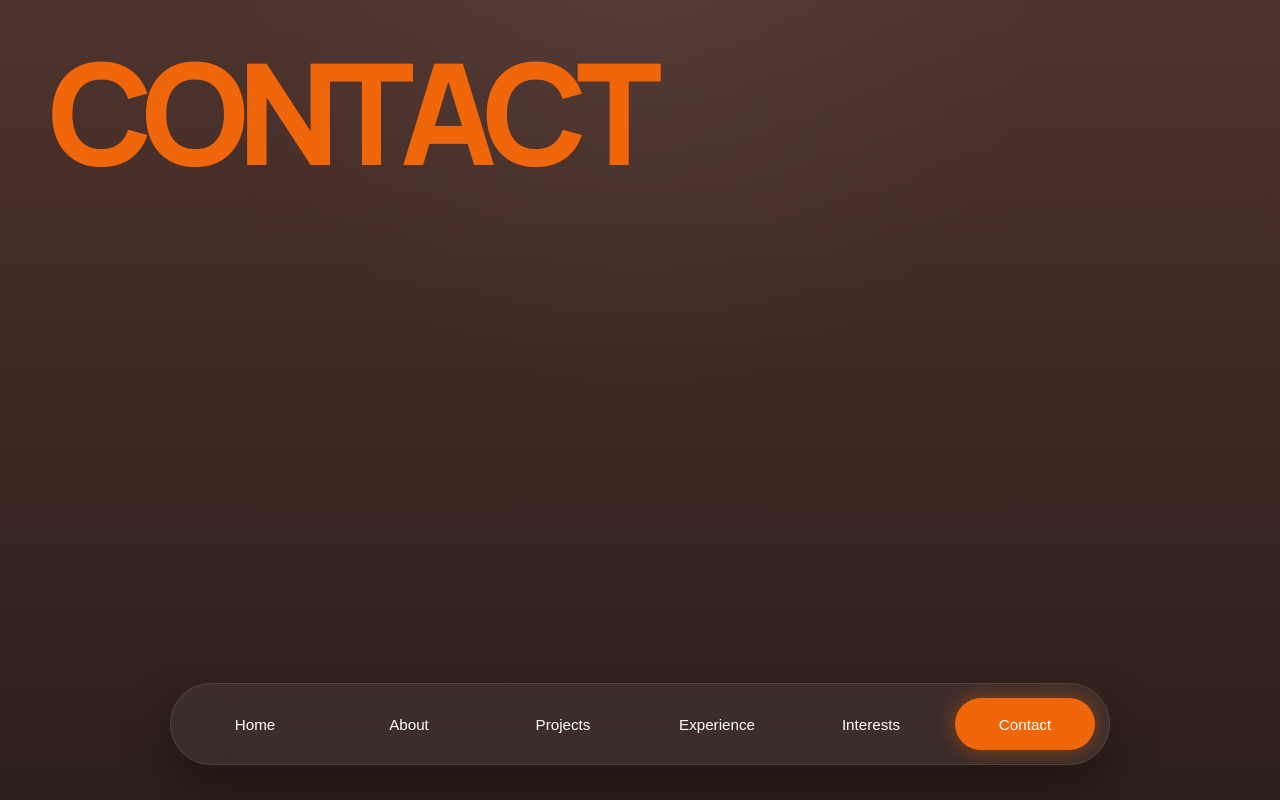
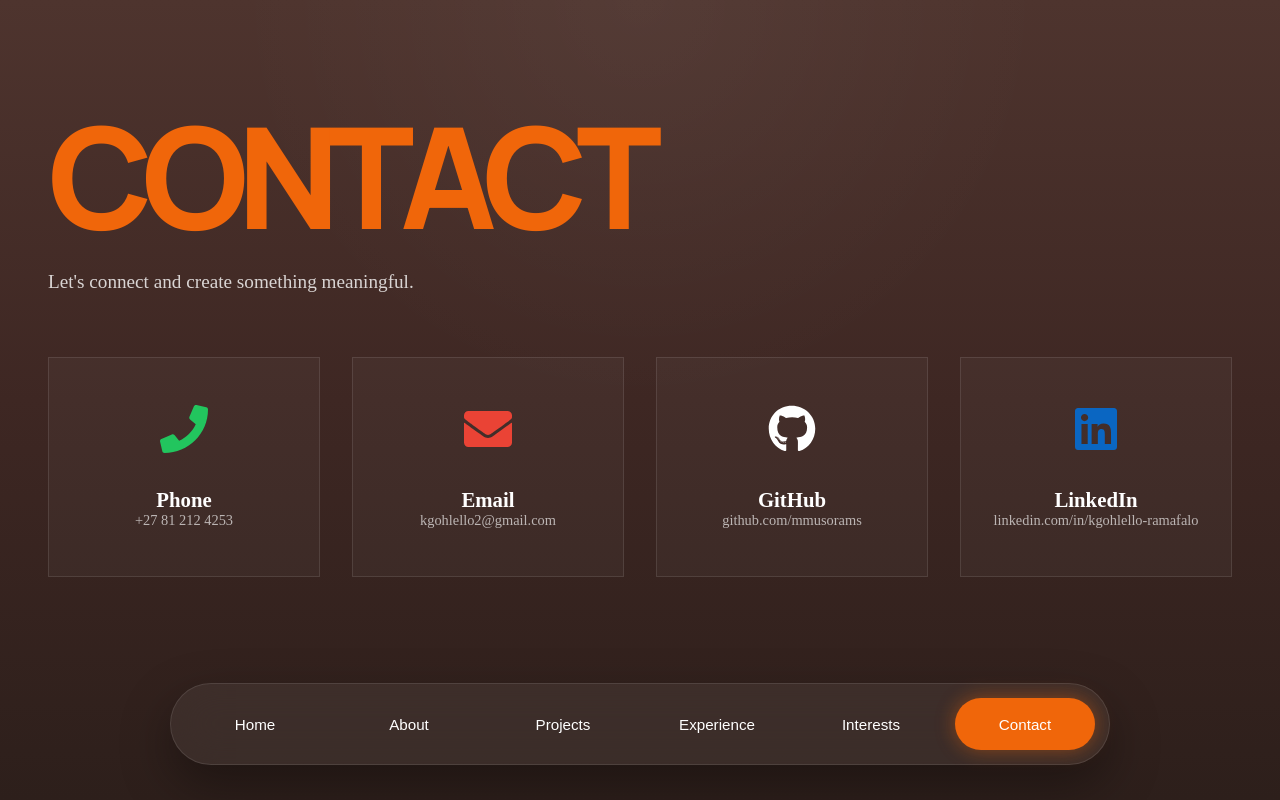
Before and after one commit to mmusorams/portfolio, a React (Vite) app: page /contact in a window 1280 px wide. Built offline with nearby package versions, Linux system fonts and the light colour scheme.

Commit message:
Complete portfolio content and add CV download

```diff
--- a/index.html
+++ b/index.html
@@ -5,6 +5,10 @@
     <link rel="icon" type="image/svg+xml" href="/favicon.svg" />
     <link rel="preconnect" href="https://fonts.googleapis.com" />
     <link rel="preconnect" href="https://fonts.gstatic.com" crossorigin />
+    <link rel="preconnect" href="https://fonts.googleapis.com">
+    <link rel="preconnect" href="https://fonts.gstatic.com" crossorigin>
+
+    <link href="https://fonts.googleapis.com/css2?family=Cormorant+Garamond:ital,wght@1,600&display=swap" rel="stylesheet">
     <link
       href="https://fonts.googleapis.com/css2?family=Manrope:wght@700;800&display=swap"
       rel="stylesheet"
--- a/src/pages/Contact/Contact.css
+++ b/src/pages/Contact/Contact.css
@@ -0,0 +1,136 @@
+.contact-page{
+
+    max-width:1200px;
+
+    margin:auto;
+
+    padding-top:4rem;
+
+}
+
+
+.contact-intro{
+
+    margin-top:2rem;
+
+    color:rgba(255,255,255,.8);
+
+    font-size:1.2rem;
+
+}
+
+
+
+.contact-grid{
+
+    margin-top:4rem;
+
+    display:grid;
+
+    grid-template-columns:repeat(4,1fr);
+
+    gap:2rem;
+
+}
+
+
+
+.contact-card{
+
+    height:220px;
+
+    display:flex;
+
+    flex-direction:column;
+
+    justify-content:center;
+
+    align-items:center;
+
+    text-decoration:none;
+
+    background:rgba(255,255,255,.03);
+
+    border:1px solid rgba(255,255,255,.1);
+
+    transition:.4s ease;
+
+}
+
+
+
+.contact-card:hover{
+
+    transform:translateY(-10px);
+
+    border-color:#F0660A;
+
+}
+
+
+
+.contact-icon{
+
+    font-size:3rem;
+
+    margin-bottom:1.5rem;
+
+}
+
+
+
+/* Brand colours */
+
+.phone .contact-icon{
+
+    color:#22c55e;
+
+}
+
+
+.email .contact-icon{
+
+    color:#EA4335;
+
+}
+
+
+.github .contact-icon{
+
+    color:#ffffff;
+
+}
+
+
+.linkedin .contact-icon{
+
+    color:#0A66C2;
+
+}
+
+
+
+.contact-card h2{
+
+    color:white;
+
+    font-size:1.3rem;
+
+}
+
+
+
+.contact-card p{
+
+    color:rgba(255,255,255,.65);
+
+    font-size:.9rem;
+
+}
+
+
+.contact-card:hover .contact-icon{
+
+    transform:scale(1.15);
+
+}
--- a/src/pages/Contact/Contact.tsx
+++ b/src/pages/Contact/Contact.tsx
@@ -1,9 +1,111 @@
-function Contact() {
-    return (
-        <h1 className="page-heading">
-            CONTACT
-        </h1>
+import "./Contact.css";
+
+import {
+    FaPhone,
+    FaEnvelope,
+    FaGithub,
+    FaLinkedin
+} from "react-icons/fa";
+
+
+function Contact(){
+
+    const contacts = [
+
+        {
+            title:"Phone",
+            value:"+27 81 212 4253",
+            icon:<FaPhone />,
+            link:"tel:+27812124253",
+            className:"phone"
+        },
+
+
+        {
+            title:"Email",
+            value:"kgohlello2@gmail.com",
+            icon:<FaEnvelope />,
+            link:"kgohlello2@gmail.com",
+            className:"email"
+        },
+
+
+        {
+            title:"GitHub",
+            value:"github.com/mmusorams",
+            icon:<FaGithub />,
+            link:"https://github.com/mmusorams",
+            className:"github"
+        },
+
+
+        {
+            title:"LinkedIn",
+            value:"linkedin.com/in/kgohlello-ramafalo",
+            icon:<FaLinkedin />,
+            link:"https://www.linkedin.com/in/kgohlello-ramafalo-a6676940b/",
+            className:"linkedin"
+        }
+
+    ];
+
+
+    return(
+
+        <main className="contact-page">
+
+
+            <h1 className="page-heading">
+                CONTACT
+            </h1>
+
+
+            <p className="contact-intro">
+                Let's connect and create something meaningful.
+            </p>
+
+
+            <div className="contact-grid">
+
+                {
+                    contacts.map((contact)=>(
+
+                        <a
+                            href={contact.link}
+                            className={`contact-card ${contact.className}`}
+                            key={contact.title}
+                            target="_blank"
+                            rel="noreferrer"
+                        >
+
+                            <div className="contact-icon">
+                                {contact.icon}
+                            </div>
+
+
+                            <h2>
+                                {contact.title}
+                            </h2>
+
+
+                            <p>
+                                {contact.value}
+                            </p>
+
+
+                        </a>
+
+                    ))
+                }
+
+            </div>
+
+
+        </main>
+
     );
+
 }
 
+
 export default Contact;
--- a/src/pages/Home/Home.css
+++ b/src/pages/Home/Home.css
@@ -72,3 +72,86 @@
     font-weight: normal;
     font-style: normal;
 }
+
+.hero-description{
+
+    max-width:650px;
+
+    margin-top:2rem;
+
+    color:rgba(255,255,255,.75);
+
+    font-size:1.15rem;
+
+    line-height:1.8;
+
+}
+
+
+
+.hero-buttons{
+
+    display:flex;
+
+    gap:1.5rem;
+
+    margin-top:3rem;
+
+}
+
+
+
+.cv-button,
+.projects-button{
+
+    padding:1rem 2rem;
+
+    border-radius:999px;
+
+    text-decoration:none;
+
+    font-weight:600;
+
+    transition:.3s ease;
+
+}
+
+
+
+.cv-button{
+
+    background:#F0660A;
+
+    color:white;
+
+}
+
+
+
+.cv-button:hover{
+
+    transform:translateY(-3px);
+
+    opacity:.9;
+
+}
+
+
+
+.projects-button{
+
+    border:1px solid rgba(255,255,255,.3);
+
+    color:white;
+
+}
+
+
+
+.projects-button:hover{
+
+    border-color:#F0660A;
+
+    color:#F0660A;
+
+}
--- a/src/pages/Home/Home.tsx
+++ b/src/pages/Home/Home.tsx
@@ -31,6 +31,35 @@ function Home() {
                     FINAL YEAR BSc IT STUDENT
                 </p>
 
+                <p className="hero-description">
+                    Final-year BSc Information Technology student at North-West University
+                    with practical experience in software development, database design, and
+                    collaborative system building. Currently working as a Junior Developer,
+                    contributing to business systems and data-driven applications with an
+                    interest in backend development and reliable software solutions.
+                </p>
+
+
+                <div className="hero-buttons">
+
+                    <a
+                        href="/KgohlelloRamafalo_CV (UPDATED).pdf"
+                        className="cv-button"
+                        target="_blank"
+                    >
+                        View CV
+                    </a>
+
+
+                    <a
+                        href="/projects"
+                        className="projects-button"
+                    >
+                        View Projects
+                    </a>
+
+                </div>
+
             </section>
 
             <nav className="bottom-nav">
```
Also changed, not shown: 1 other file (tests, documents, lock files or other folders).
